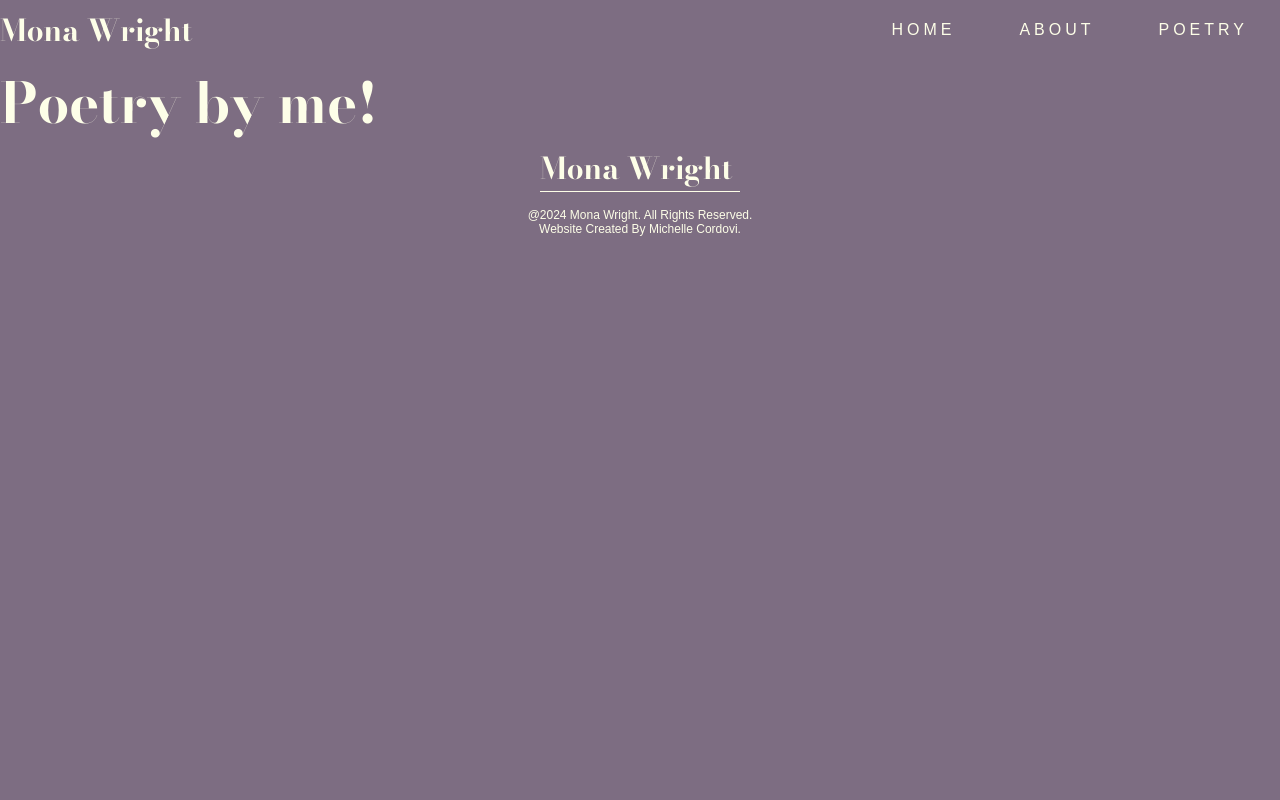
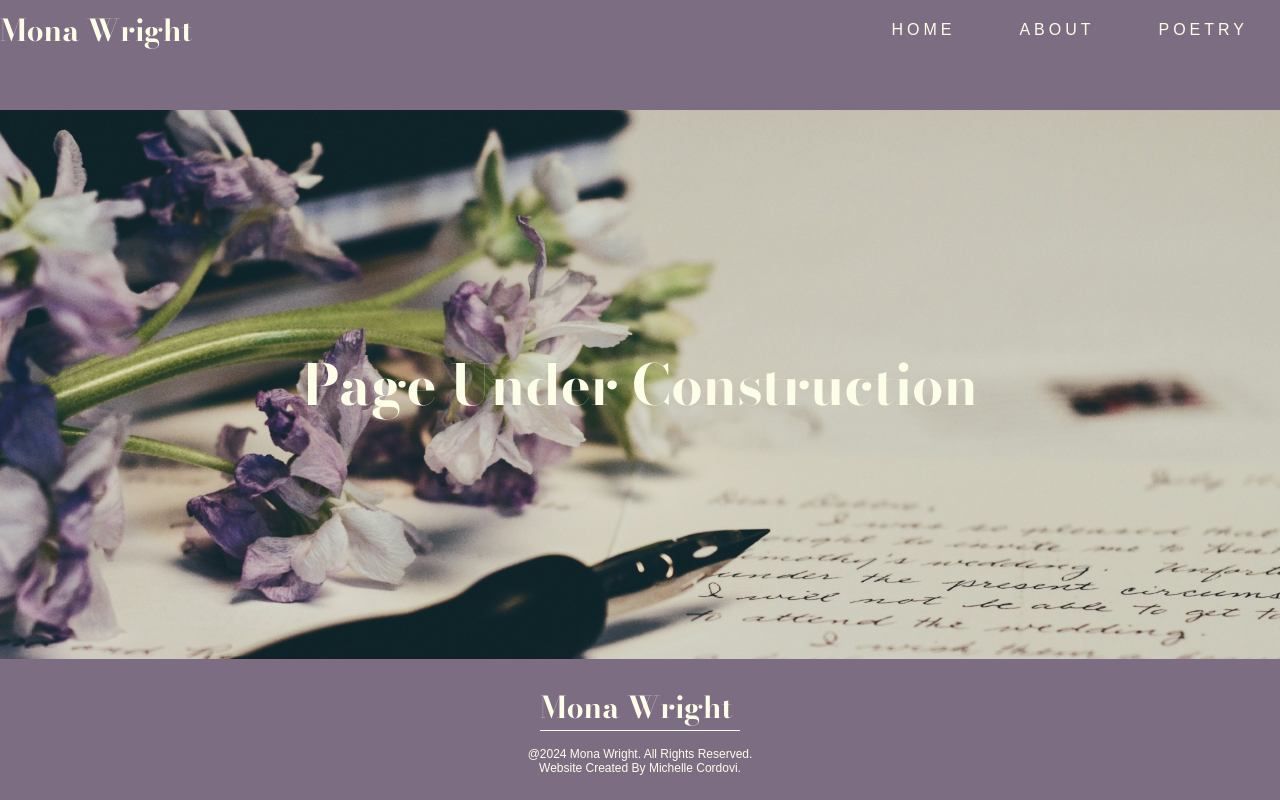
Before and after one commit to michellecordovi/MonaWright, a React (Vite) app: page /Poetry in a window 1280 px wide. Built offline with nearby package versions, Linux system fonts and the light colour scheme.

Commit message:
add under construction default to about and poetry page

```diff
--- /dev/null
+++ b/src/Pages/About/AboutPage.css
@@ -0,0 +1,11 @@
+#about-page{
+    background-image: url(/public/images/hero-background.jpg);
+    background-size: cover;
+    background-repeat: no-repeat;
+    min-height: 500px;
+    height: 100%;
+    text-align: center;
+    display: flex;
+    justify-content: center;
+    align-items: center;
+}
--- a/src/Pages/About/AboutPage.jsx
+++ b/src/Pages/About/AboutPage.jsx
@@ -1,5 +1,11 @@
+import './AboutPage.css'
+
 function AboutPage(){
-    return <h1>About me!</h1>
+    return (
+        <section id="about-page">
+            <h1>Page Under Construction</h1>
+        </section>
+    )
 }
 
 export default AboutPage;
--- /dev/null
+++ b/src/Pages/Poetry/PoetryPage.css
@@ -0,0 +1,11 @@
+#poetry-page{
+    background-image: url(/public/images/hero-background.jpg);
+    background-size: cover;
+    background-repeat: no-repeat;
+    min-height: 500px;
+    height: 100%;
+    text-align: center;
+    display: flex;
+    justify-content: center;
+    align-items: center;
+}
--- a/src/Pages/Poetry/PoetryPage.jsx
+++ b/src/Pages/Poetry/PoetryPage.jsx
@@ -1,5 +1,11 @@
+import "./PoetryPage.css";
+
 function PoetryPage() {
-	return <h1>Poetry by me!</h1>;
+	return (
+		<section id="poetry-page">
+			<h1>Page Under Construction</h1>
+		</section>
+	);
 }
 
 export default PoetryPage;
--- a/src/index.css
+++ b/src/index.css
@@ -5,7 +5,7 @@
     box-sizing: border-box;
 }
 
-html, body{
+html, body, #root{
     min-height: 100vh;
 }
 
@@ -16,9 +16,9 @@ body{
 }
 
 #root{
-    height: 100%;
-    display: flex;
-    flex-direction: column;
+    display: grid;
+    grid-template-columns: 1fr;
+
 }
 
 h1, h2, h3, h4, .site-logo {
```
